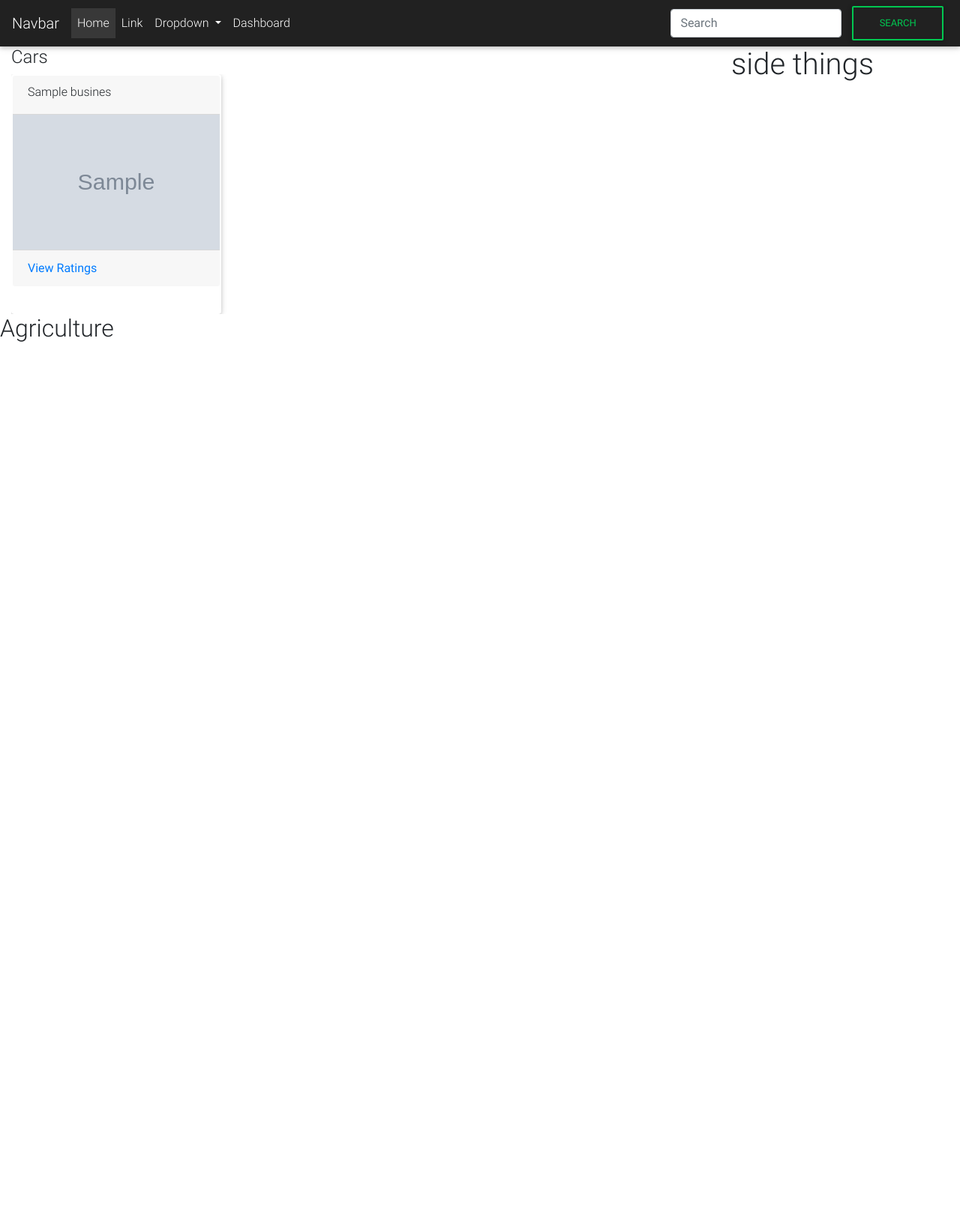
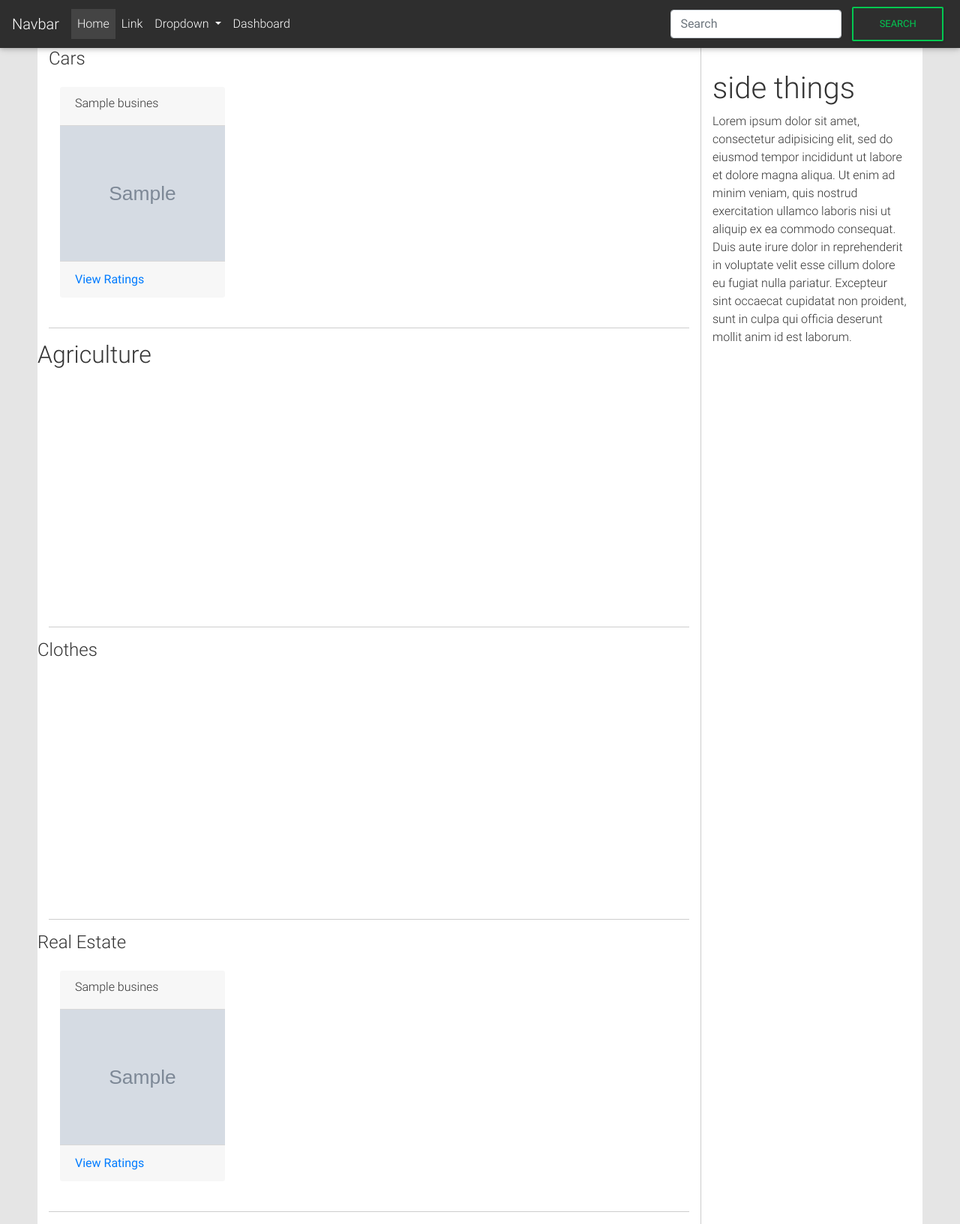
Before and after one commit to kipkemoimayor/Dojo_Trust, a Django app: page / in a window 1280 px wide. Shown: the whole page at 75% size. Before the commit the page ends 456 px from the top, so only its background shows below. Run offline with Django 3.2, Linux system fonts and the light colour scheme; tables that the repository leaves empty hold one stand-in row (values such as "Sample post"); grey boxes marked "Sample" are stand-in pictures; some libraries are stand-ins or nearby versions.

Commit message:
Added a margin between the colms

```diff
--- a/dojotrust/static/css/style.css
+++ b/dojotrust/static/css/style.css
@@ -41,12 +41,17 @@
   flex-wrap: wrap; */
   /* white-space:nowrap; */
 }
+::-webkit-scrollbar{
+
+   display: none;
+}
 .sizecard{
   /* height: 150px;
   display: inline-block; */
   padding: 2px;
-  width: 280px !important;
+  width: 250px !important;
   flex: 0 0 auto;
+  padding: 15px;
 }
 
 
@@ -60,3 +65,42 @@
   width: 100%;
   height: 180px;
 }
+body{
+  background-color:rgba(0,0,0,0.1);
+  color: #333;
+}
+.container-fluid{
+  background-color: #fff;
+
+}
+.all{
+  margin-left: 50px;
+  margin-right:50px;
+
+}
+.card{
+  box-shadow: none;
+}
+.bg-dar{
+  background-color: rgba(0,0,0,0.1) !important;
+}
+#stiky{
+  padding: 30px;
+  position: fixed;
+  z-index: 9999;
+  right: 40px;
+
+}
+@media screen and (max-width:767px) {
+  #stiky{
+    display: none;
+  }
+
+}
+#onetwo{
+    border-right: 1px  solid rgba(0,0,0,0.2);
+}
+.navbar{
+  height: 8vh;
+  background-color: rgba(0,0,0,0.8) !important;
+}
--- a/dojotrust/templates/base.html
+++ b/dojotrust/templates/base.html
@@ -15,7 +15,7 @@
     {%endblock%}
   </head>
 
-  <body>
+  <body id='body'>
     {%include 'navbar.html'%}
     {%block content%}
     <!-- template inheritance-->
--- a/dojotrust/templates/index.html
+++ b/dojotrust/templates/index.html
@@ -2,9 +2,12 @@
 {%load ratings%}
 {{block.super}}
 {%block content%}
-<div class="container-fluid">
+<div class="all">
+
+
+<div style='' class="container-fluid">
   <div class="row">
-    <div class="col-md-9">
+    <div id="onetwo" class="col-md-9">
       <h4>Cars</h4>
 
       <div class="row">
@@ -24,8 +27,10 @@
               <a href="{%url 'single' busi.id%}{{busi.businesName}}">View Ratings</a>
             </div>
             </div>
+
             {%endfor%}
               </div>
+              <hr class="bg-dar">
         </div>
 
 
@@ -34,14 +39,83 @@
       </div>
       <div class="row">
         <h2>Agriculture</h2>
+        <div class="col-md-12">
+          <div class="size">
+          {%for busi in agriculture%}
+
+            <div class="card sizecard">
+              <div class="card-header">
+                <h6>{{busi.businesName}}</h6>
+              </div>
+              <div class="image">
+                <img class="images" src="{{busi.image.url}}" alt="">
+              </div>
+            <div class="card-footer">
+              <a href="{%url 'single' busi.id%}{{busi.businesName}}">View Ratings</a>
+            </div>
+            </div>
+
+            {%endfor%}
+              </div>
+              <hr class="bg-dar">
+        </div>
+
+      </div>
+      <div class="row">
+        <h4>Clothes</h4>
+        <div class="col-md-12">
+          <div class="size">
+          {%for busi in wear%}
+
+            <div class="card sizecard">
+              <div class="card-header">
+                <h6>{{busi.businesName}}</h6>
+              </div>
+              <div class="image">
+                <img class="images" src="{{busi.image.url}}" alt="">
+              </div>
+            <div class="card-footer">
+              <a href="{%url 'single' busi.id%}{{busi.businesName}}">View Ratings</a>
+            </div>
+            </div>
+
+            {%endfor%}
+              </div>
+              <hr class="bg-dar">
+        </div>
+
+      </div>
+      <div class="row">
+        <h4>Real Estate</h4>
+        <div class="col-md-12">
+          <div class="size">
+          {%for busi in estate%}
+
+            <div class="card sizecard">
+              <div class="card-header">
+                <h6>{{busi.businesName}}</h6>
+              </div>
+              <div class="image">
+                <img class="images" src="{{busi.image.url}}" alt="">
+              </div>
+            <div class="card-footer">
+              <a href="{%url 'single' busi.id%}{{busi.businesName}}">View Ratings</a>
+            </div>
+            </div>
+
+            {%endfor%}
+              </div>
+              <hr class="bg-dar">
+        </div>
 
       </div>
 
 
 
     </div>
-    <div class="col-md-3">
+    <div id="stiky" class="col-md-3">
       <h1>side things</h1>
+      Lorem ipsum dolor sit amet, consectetur adipisicing elit, sed do eiusmod tempor incididunt ut labore et dolore magna aliqua. Ut enim ad minim veniam, quis nostrud exercitation ullamco laboris nisi ut aliquip ex ea commodo consequat. Duis aute irure dolor in reprehenderit in voluptate velit esse cillum dolore eu fugiat nulla pariatur. Excepteur sint occaecat cupidatat non proident, sunt in culpa qui officia deserunt mollit anim id est laborum.
 
 
     </div>
@@ -50,5 +124,6 @@
 
 
 </div>
+</div>
 
 {%endblock%}
--- a/dojotrust/templates/navbar.html
+++ b/dojotrust/templates/navbar.html
@@ -1,4 +1,4 @@
-<nav class="navbar navbar-expand-lg navbar-dark bg-dark">
+<nav class="navbar navbar-expand-lg sticky-top navbar-dark bg-dark">
   <a class="navbar-brand" href="#">Navbar</a>
   <button class="navbar-toggler" type="button" data-toggle="collapse" data-target="#navbarSupportedContent" aria-controls="navbarSupportedContent" aria-expanded="false" aria-label="Toggle navigation">
     <span class="navbar-toggler-icon"></span>
--- a/dojotrust/views.py
+++ b/dojotrust/views.py
@@ -6,9 +6,14 @@ from django.contrib.auth.decorators import login_required
 
 
 def index(request):
-    business=Business.objects.all()
+    business=Business.objects.all()[::-1]
+    estate=Business.objects.filter(category='real').all()
+    cars=Business.objects.filter(category='cars').all()
+    agriculture=Business.objects.filter(category='agri').all()
+    wear=Business.objects.filter(category='wear').all()
+
     title='Dojo Home'
-    return render(request,'index.html',{'business':business,'title':title})
+    return render(request,'index.html',{'business':business,'title':title,'estate':estate,'cars':cars,'agriculture':agriculture,'wear':wear})
 
 @login_required(login_url='/accounts/login/')
 def dashboard(request):
```
